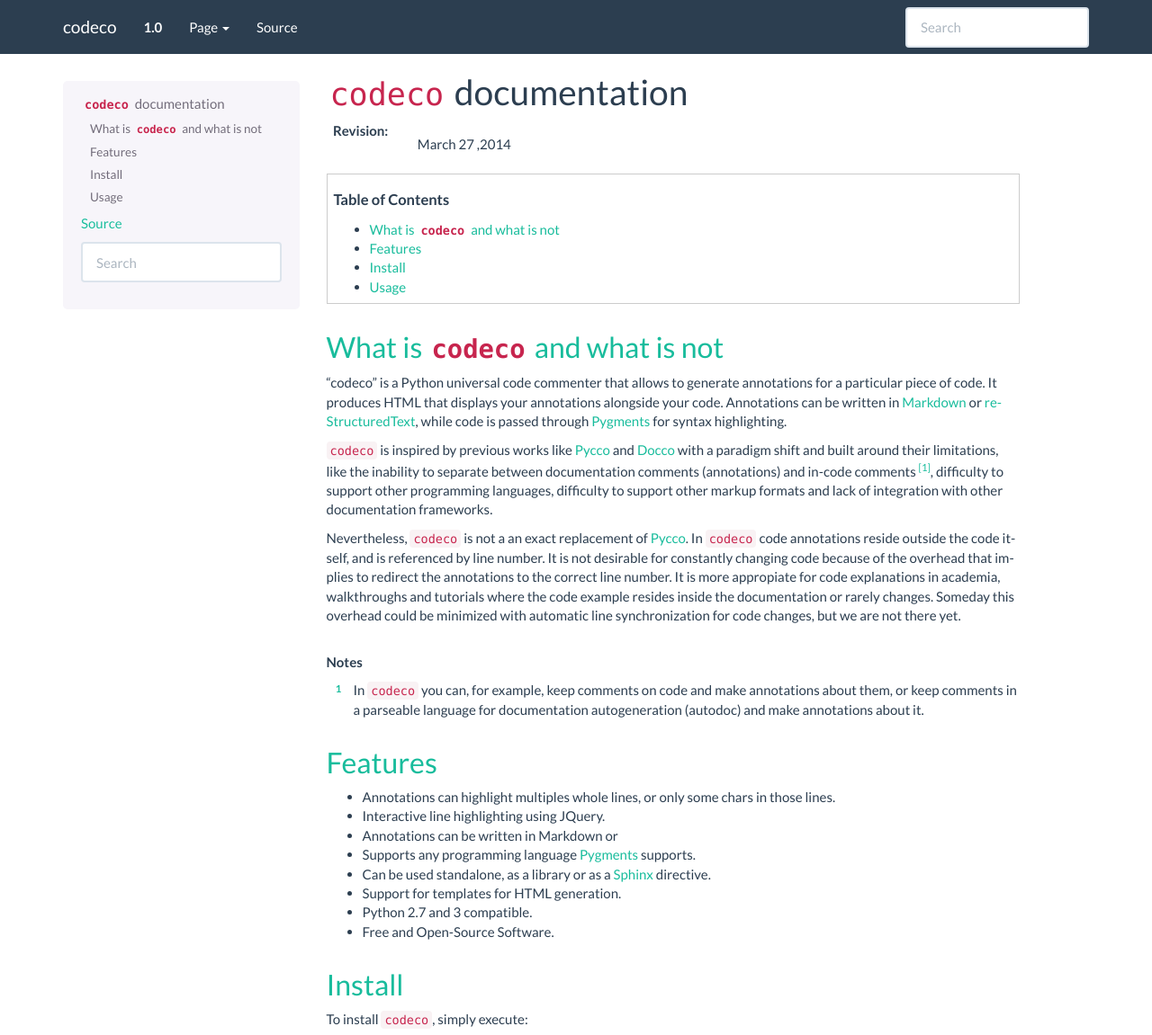
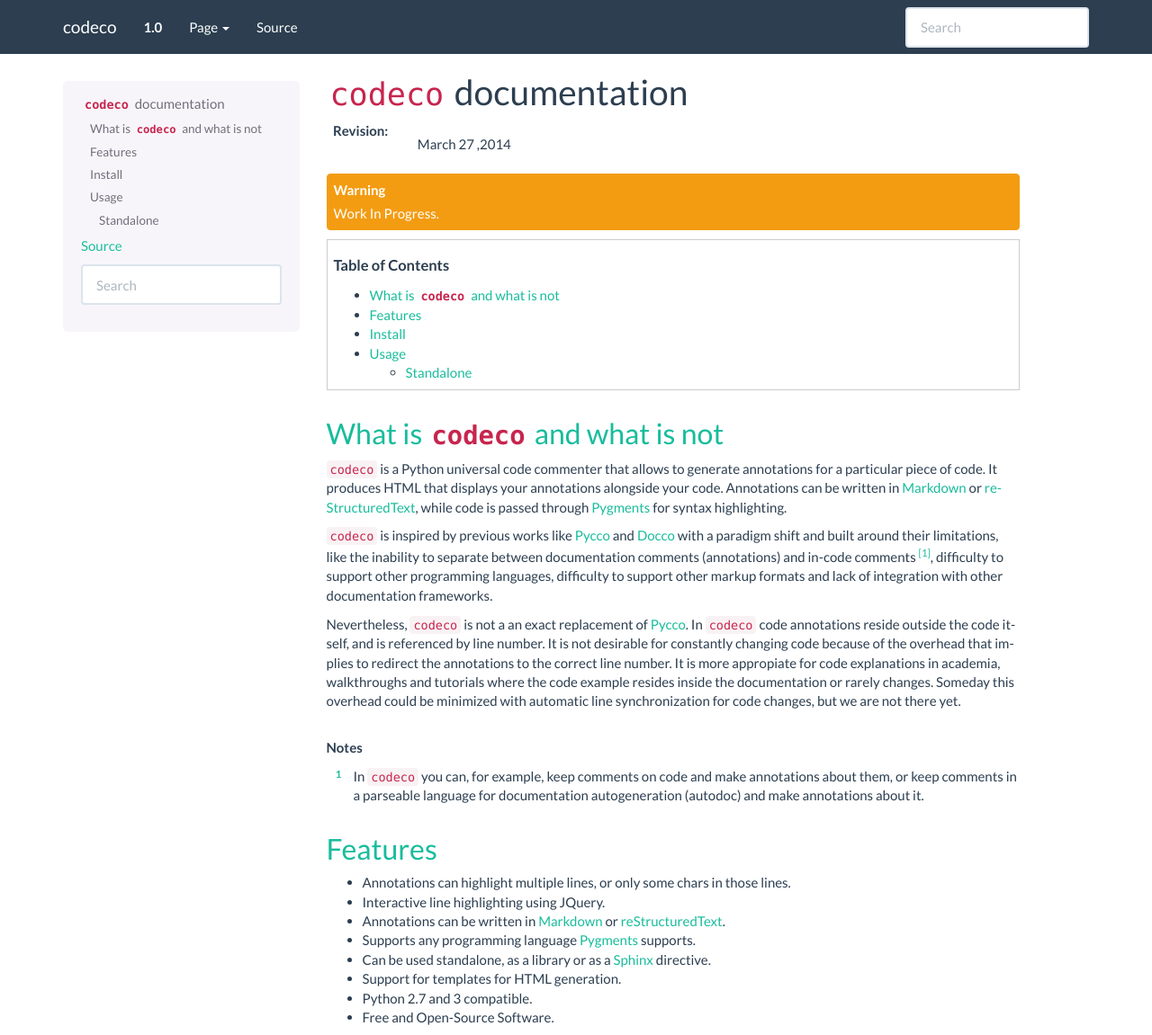
Before and after one commit to carlos-jenkins/codeco, a Sphinx documentation site: the page built from doc/index.rst, in a window 1280 px wide and 1400 px high, cut to the strip 0-1151 px from the top of the window. Shown: the whole strip at 90% size. Built offline with Sphinx 7.4.7, drawn with Linux system fonts in a browser that asks for light colours; some of the changed text lies outside the part shown.

```diff
--- a/doc/index.rst
+++ b/doc/index.rst
@@ -7,6 +7,10 @@
 
 :Revision: |date|
 
+.. warning::
+
+   Work In Progress.
+
 .. contents:: Table of Contents
    :local:
 
@@ -14,7 +18,7 @@
 What is ``codeco`` and what is not
 ==================================
 
-"codeco" is a Python universal code commenter that allows to generate
+``codeco`` is a Python universal code commenter that allows to generate
 annotations for a particular piece of code. It produces HTML that displays
 your annotations alongside your code. Annotations can be written in
 `Markdown`_ or `reStructuredText`_, while code is passed through `Pygments`_
@@ -47,10 +51,10 @@ synchronization for code changes, but we are not there yet.
 Features
 ========
 
-- Annotations can highlight multiples whole lines, or only some chars in
+- Annotations can highlight multiple lines, or only some chars in
   those lines.
 - Interactive line highlighting using JQuery.
-- Annotations can be written in Markdown or
+- Annotations can be written in `Markdown`_ or `reStructuredText`_.
 - Supports any programming language `Pygments`_ supports.
 - Can be used standalone, as a library or as a `Sphinx`_ directive.
 - Support for templates for HTML generation.
@@ -127,16 +131,16 @@ Or, to install the latest source:
 Usage
 =====
 
+``codeco`` can be used standalone, as a library or with `Sphinx`_.
+
+Standalone
+----------
 
 If you install ``codeco``, you can run it from the command-line:
 
 .. sourcecode:: bash
 
    codeco -h
-
-.. warning::
-
-   Work In Progress.
 
 
 .. _Sphinx: http://sphinx-doc.org/
```
Also changed, not shown: README.md (+9 -0 lines).
